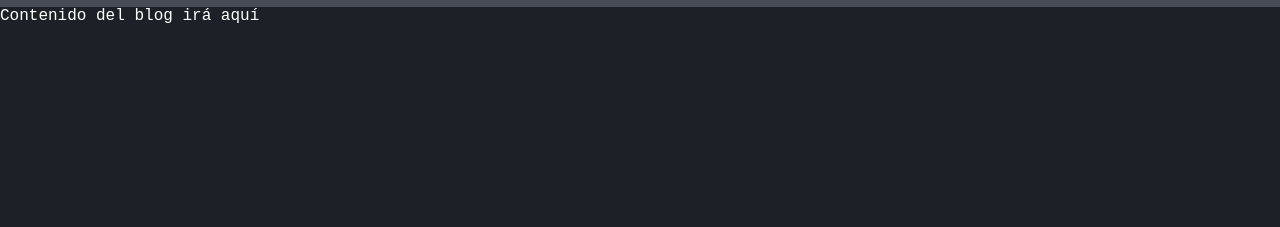
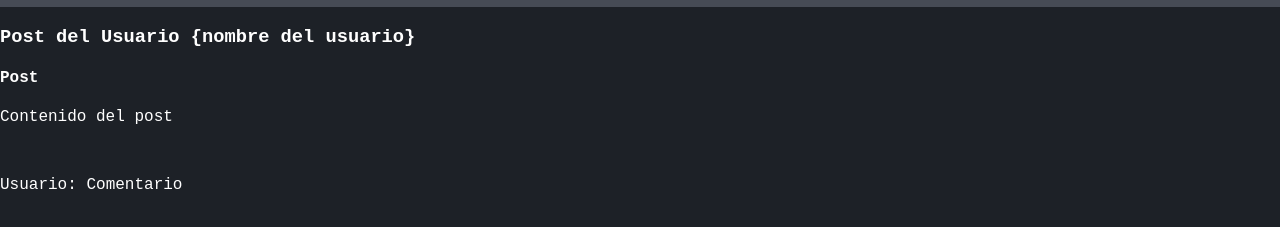
Before and after one commit to balthronding/curso-git, a plain HTML site: page index.html in a window 1280 px wide. Shown: the part 63-290 px from the top of the page. Drawn offline with Linux system fonts and the light colour scheme; a web font is replaced by a local one.

Commit message:
Add post html

```diff
--- a/index.html
+++ b/index.html
@@ -15,8 +15,14 @@
         <img class="logo" src="img/th.jpg">
         <H1>Blog Curso GIT & Github</H1>
     </div>
-    <div>
-        Contenido del blog irá aquí
+    <div class="container" id="content">
+        <h3>Post del Usuario {nombre del usuario}</h3>
+        <div class="post">
+            <h4>Post</h4>
+            <p>Contenido del post</p>
+            <br>
+            <p><span>Usuario: </span> Comentario</p>
+        </div>
     </div>
 </body>
 </html>
```
